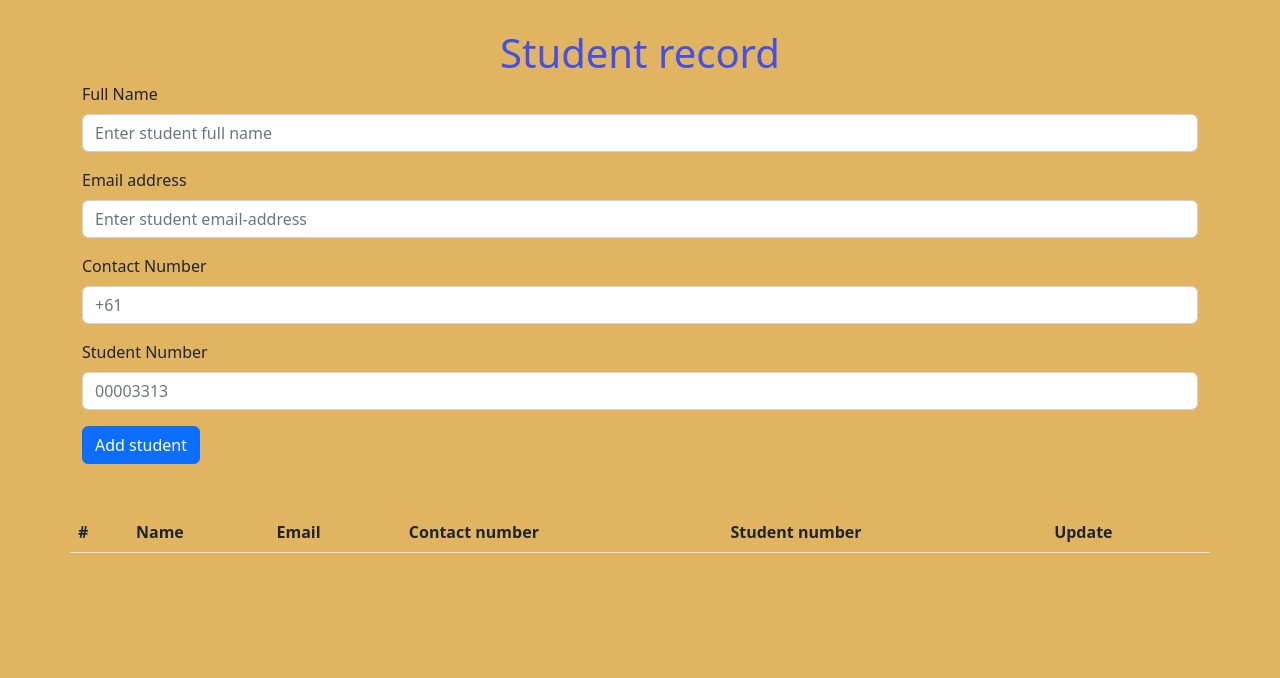
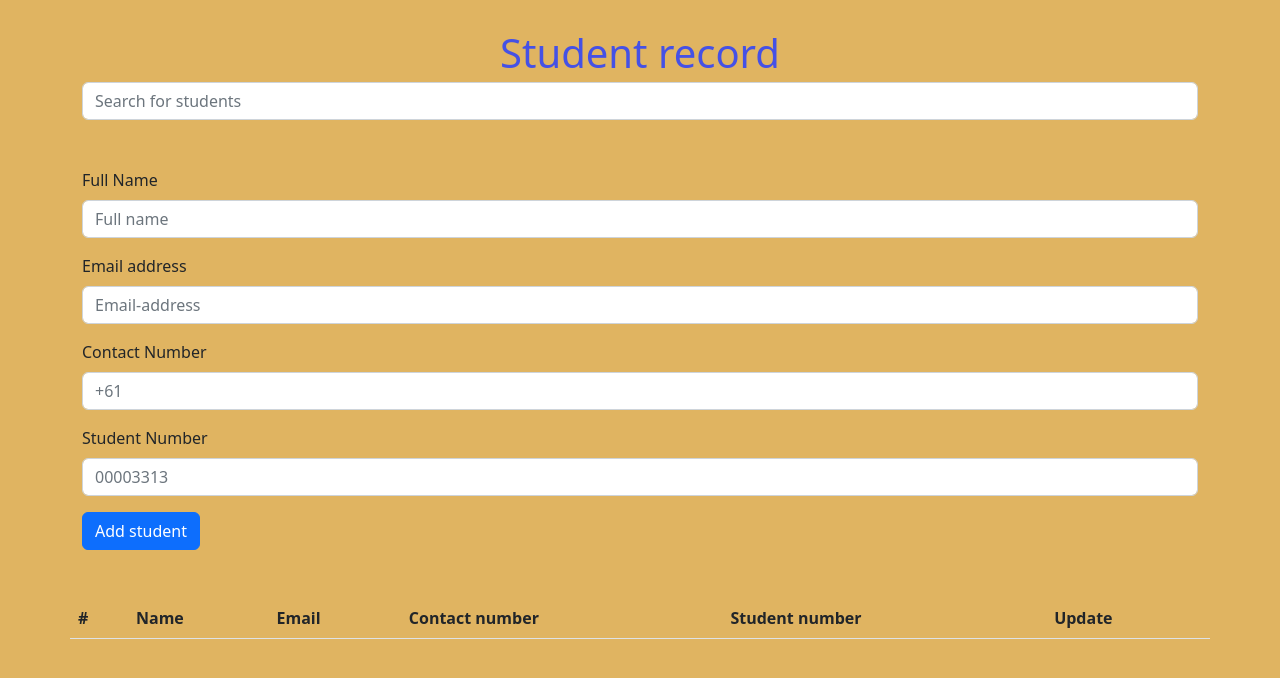
Before and after one commit to keshab4855/student-record, a plain HTML site: page index.html in a window 1280 px wide. Drawn offline with nearby package versions, Linux system fonts and the light colour scheme.

Commit message:
search implemented

```diff
--- a/index.html
+++ b/index.html
@@ -18,19 +18,23 @@
         <div class="heading">
             <h1 class="main-heading">Student record</h1>
         </div>
+        <div class="search container mb-5 d-flex">
+            <input type="text" class="form-control" onkeyup="handleOnSearch(this)" name="email" id="search-btn"
+                aria-describedby="emailHelp" placeholder="Search for students">
 
+        </div>
         <!-- form -->
         <form class="container" action="javascript:void(0)" onsubmit="handleOnSubmit(this)">
             <div class="mb-3">
                 <label for="exampleInputEmail1" class="form-label">Full Name</label>
-                <input type="text" class="form-control name-input" name="fullname" id="exampleInputEmail1"
-                    aria-describedby="emailHelp" placeholder="Enter student full name">
+                <input onsubmit="handleOnSubmit(this)" type="text" class="form-control name-input" name="fullname"
+                    id="exampleInputEmail1" aria-describedby="emailHelp" placeholder="Full name">
 
             </div>
             <div class="mb-3">
                 <label for="exampleInputEmail1" class="form-label">Email address</label>
                 <input type="email" class="form-control" name="email" id="exampleInputEmail2"
-                    aria-describedby="emailHelp" placeholder="Enter student email-address">
+                    aria-describedby="emailHelp" placeholder="Email-address">
 
             </div>
             <div class="mb-3">
@@ -43,7 +47,7 @@
                     placeholder="00003313">
             </div>
 
-            <button type="submit" class="btn btn-primary">Add student</button>
+            <button type="submit" class="btn btn-primary" id="add-student">Add student</button>
         </form>
 
         <!-- table -->
--- a/script.js
+++ b/script.js
@@ -1,4 +1,8 @@
 let studentList = [];
+let input = document.getElementById("exampleInputEmail1");
+// let inputEl = input.value;
+let selectedRow = null;
+
 const handleOnSubmit = (e) => {
   const formDt = new FormData(e);
   const name = formDt.get("fullname");
@@ -25,7 +29,7 @@ const display = (studentArr) => {
                     <td class="email">${item.email}</td>
                     <td class="status">${item.number}</td>
                     <td class="status">${item.studentNumber}</td>
-                    <td class="buttons"><button class="btn btn-primary"><i class="fa-solid fa-pen-to-square"></i></button><button onclick=(onDeleteHandler(${i})) class="btn btn-danger"><i class="fa-solid fa-trash-can"></i> </button> </td>
+                    <td class="buttons"><button class="btn  btn-primary" onclick =(onEdit()) ><i class="fa-solid fa-pen-to-square"></i></button><button onclick=(onDeleteHandler(${i})) class="btn btn-danger"><i class="fa-solid fa-trash-can"></i> </button> </td>
 
 
                 </tr>
@@ -41,3 +45,15 @@ const onDeleteHandler = (i) => {
   studentList = filteredArr;
   display(studentList);
 };
+
+const handleOnSearch = (e) => {
+  const str = e.value;
+  const selectedStudents = studentList.filter((student) => {
+    console.log(student);
+    const name = student.name;
+    console.log(`name: ${name}`);
+    return name.toLocaleLowerCase().includes(str.toLocaleLowerCase());
+  });
+  console.log(selectedStudents);
+  display(selectedStudents);
+};
--- a/styles.css
+++ b/styles.css
@@ -20,3 +20,7 @@ body {
   background: rgb(224, 180, 97);
   border: none;
 }
+
+.search {
+  gap: 10px;
+}
```
